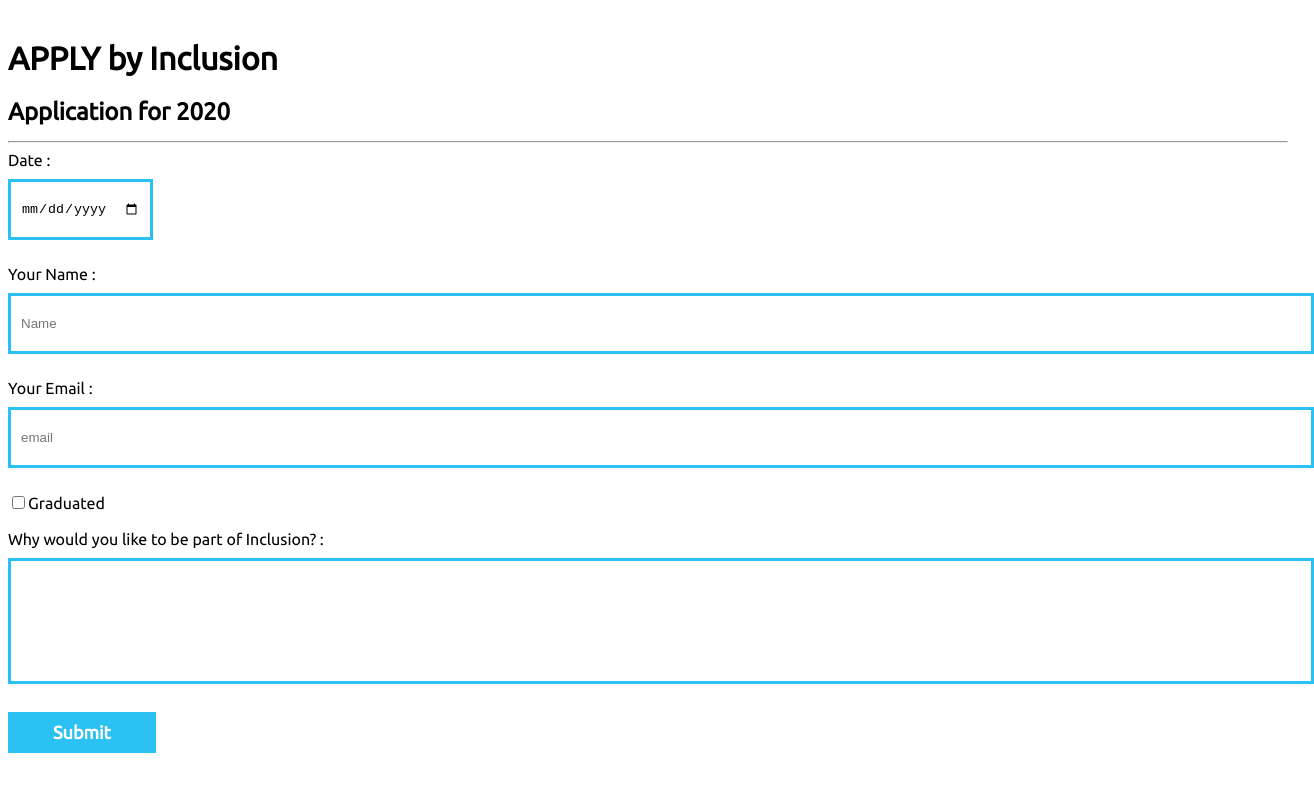
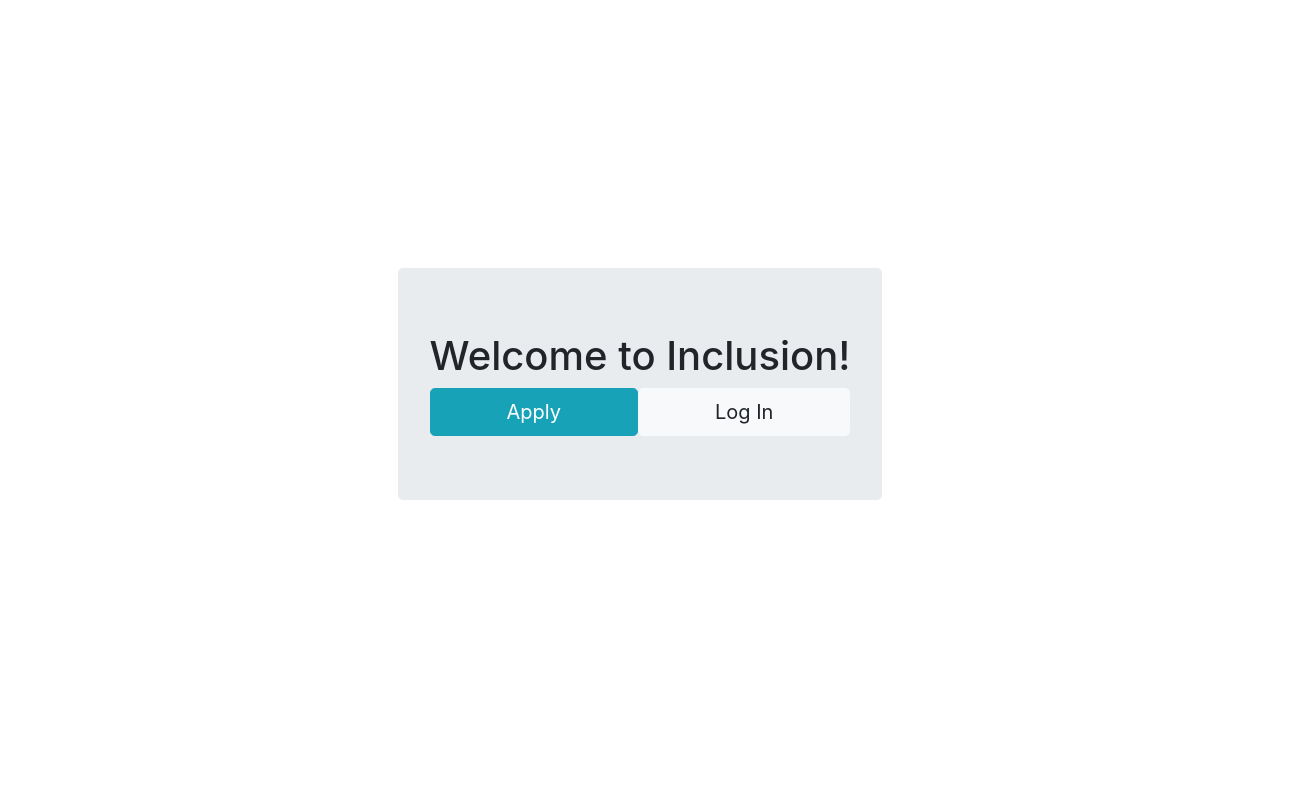
Before and after one commit to JorgeAcostaDLP/applyByInclusion, a website: page public/index.html in a window 1280 px wide. Shown: the whole page, 1314 px wide, since content can reach past the window. Drawn offline with nearby package versions, Linux system fonts and the light colour scheme.

Commit message:
landing page

```diff
--- /dev/null
+++ b/public/css/landing.css
@@ -0,0 +1,17 @@
+#landing-page {
+  display: flex;
+  flex-direction: column;
+  align-items: center;
+  justify-content: center;
+  height: 100vh;
+}
+
+#menu {
+  display: flex;
+  flex-direction: row;
+  justify-content: space-around;
+}
+
+a.btn {
+  flex-grow: 1;
+}
--- a/public/index.html
+++ b/public/index.html
@@ -3,44 +3,23 @@
   <head>
     <meta charset="UTF-8" />
     <meta name="viewport" content="width=device-width, initial-scale=1.0" />
+    <meta http-equiv="X-UA-Compatible" content="ie=edge" />
     <script src="https://ajax.googleapis.com/ajax/libs/jquery/3.2.1/jquery.min.js"></script>
-    <meta http-equiv="X-UA-Compatible" content="ie=edge" />
-    <title>FORMS</title>
-    <link href="css/form.css" rel="stylesheet" />
+    <link rel="stylesheet" href="https://stackpath.bootstrapcdn.com/bootstrap/4.4.1/css/bootstrap.min.css" integrity="sha384-Vkoo8x4CGsO3+Hhxv8T/Q5PaXtkKtu6ug5TOeNV6gBiFeWPGFN9MuhOf23Q9Ifjh" crossorigin="anonymous">
+    <link href="css/landing.css" rel="stylesheet" />
+    <script src="js/utils.js"></script>
+    <script src="js/main.js"></script>
+    <title>Inclusion</title>
   </head>
   <body>
-    <div id="main">
-      <h1>APPLY by Inclusion</h1>
-      <form id="form2">
-        <h2>Application for 2020</h2>
-        <hr /> <label>Date : </label>
-        <br/>
-        <input type='date' name='date' id='date' required></input>
-        <br />
-        <label>Your Name : </label>
-        <input
-          type="text"
-          name="textInput"
-          id="textInput"
-          placeholder="Name"
-          required
-        />
-        <br />
-        <label>Your Email : </label>
-        <input type="text" name="email" placeholder="email" />
-        <br />
-        <input type="checkbox" id="checkBox" name="checkBox">Graduated</input>
-        <br/>
-        <br/>
-        <label>Why would you like to be part of Inclusion? : </label>
-        <textarea name="textArea" id="textArea" required></textarea>
-        <br />
-        <button id="submit" type="submit">Submit</button>
-      </form>
+    <div id="landing-page">
+      <div class="jumbotron">
+        <h1>Welcome to Inclusion!</h1>
+        <div id="menu">
+          <a type="button" class="btn btn-info btn-lg" href="apply.html">Apply</a>
+          <a type="button" class="btn btn-light btn-lg">Log In</a>
+        </div>
+      </div>
     </div>
-      <script src="js/form.js"></script>
-      <script src="js/utils.js"></script>
-      <script src="js/main.js"></script>
-
   </body>
 </html>
```
Also changed, not shown: public/apply.html (added, +46 -0 lines).
